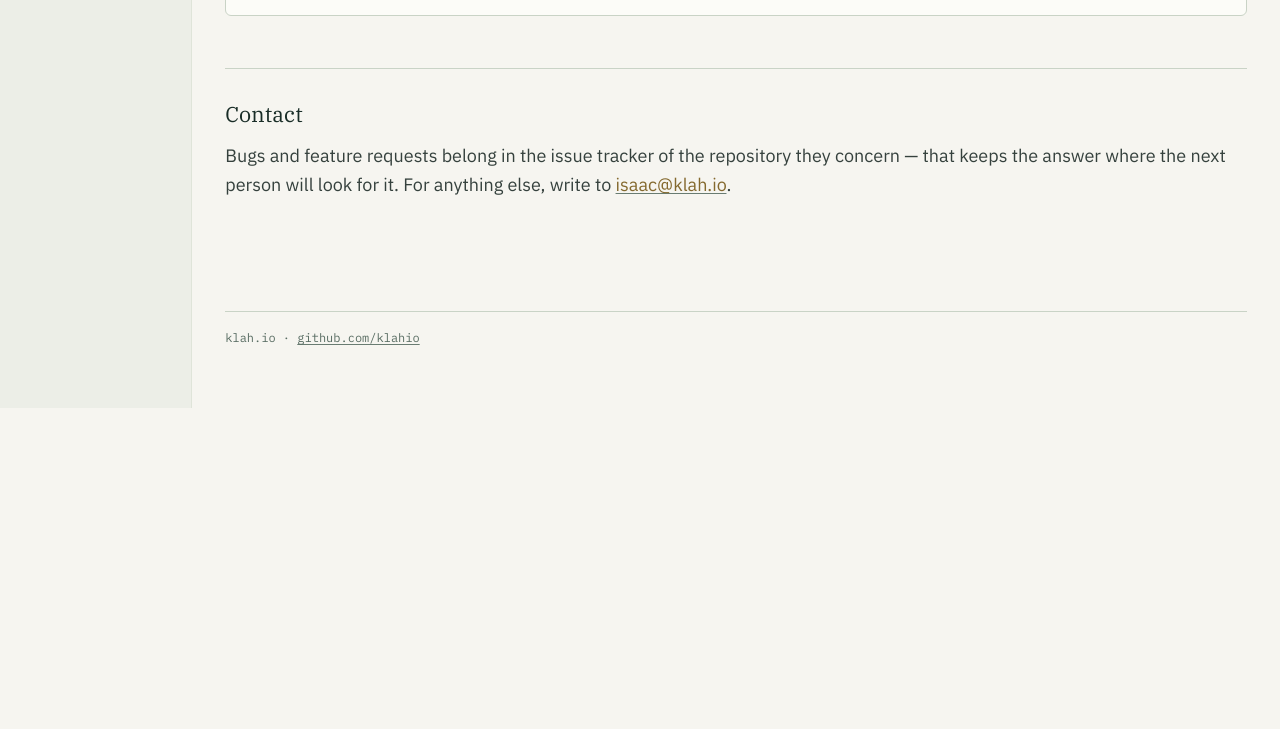
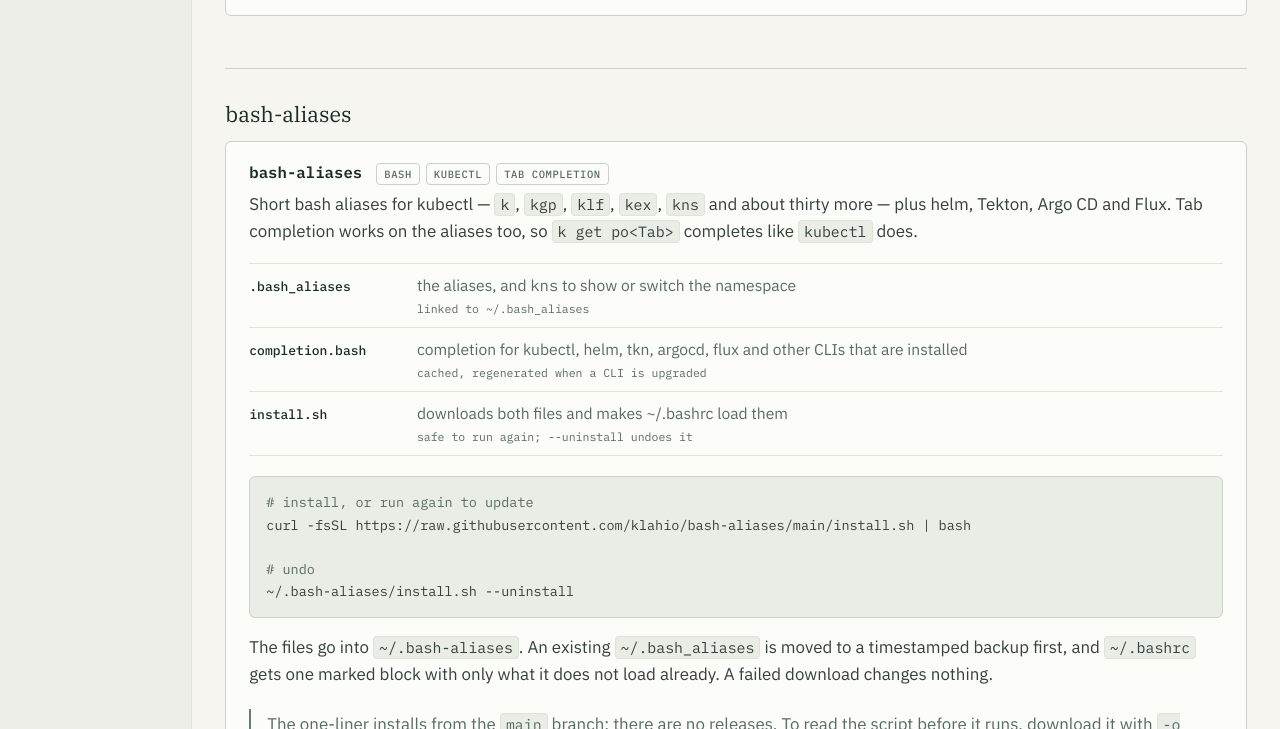
Before and after one commit to klahio/klahio.github.io, a plain HTML site: page index.html in a window 1280 px wide. Shown: the part 2071-2800 px from the top of the page. Before the commit the page ends 2479 px from the top, so only its background shows below. Drawn offline with Linux system fonts and the light colour scheme.

Commit message:
Add bash-aliases and its install command

```diff
--- a/index.html
+++ b/index.html
@@ -245,13 +245,14 @@ footer a{color:var(--paper-2)}
     <a href="#overview" class="on">Overview</a>
     <a href="#ai-stack-lite">ai-stack-lite</a>
     <a href="#kubectl-inferon">kubectl-inferon</a>
+    <a href="#bash-aliases">bash-aliases</a>
     <a href="#contact">Contact</a>
   </nav>
 
   <article id="main">
     <div class="headmeta" id="overview" style="scroll-margin-top:86px">
       <span class="badge">Open source</span>
-      <span class="meta">2 projects &middot; Kubernetes &middot; Helm &middot; kubectl</span>
+      <span class="meta">3 projects &middot; Kubernetes &middot; Helm &middot; kubectl</span>
     </div>
     <h1>Things built to be run</h1>
     <p class="lede">
@@ -261,8 +262,7 @@ footer a{color:var(--paper-2)}
       each one is what it is.
     </p>
     <p>
-      Each project is Apache-2.0 on GitHub, versioned, and installable with a single
-      command. Nothing here is a demo. If one of them breaks on your cluster, that is a
+      Each project is Apache-2.0 on GitHub and installable with a single command. Nothing here is a demo. If one of them breaks on your cluster, that is a
       bug worth an issue.
     </p>
 
@@ -396,6 +396,69 @@ kubectl inferon status sklearn-iris -n kserve-test</pre>
       </div>
     </section>
 
+    <section id="bash-aliases">
+      <h2>bash-aliases</h2>
+
+      <div class="proj">
+        <div class="proj-head">
+          <h3>bash-aliases</h3>
+          <div class="tags">
+            <span class="tag">bash</span>
+            <span class="tag">kubectl</span>
+            <span class="tag">Tab completion</span>
+          </div>
+        </div>
+        <p>
+          Short bash aliases for kubectl &mdash; <code>k</code>, <code>kgp</code>,
+          <code>klf</code>, <code>kex</code>, <code>kns</code> and about thirty more &mdash;
+          plus helm, Tekton, Argo CD and Flux. Tab completion works on the aliases too, so
+          <code>k get po&lt;Tab&gt;</code> completes like <code>kubectl</code> does.
+        </p>
+
+        <dl class="kv">
+          <div class="kv-row">
+            <dt>.bash_aliases</dt>
+            <dd>the aliases, and <code>kns</code> to show or switch the namespace<span class="where">linked to ~/.bash_aliases</span></dd>
+          </div>
+          <div class="kv-row">
+            <dt>completion.bash</dt>
+            <dd>completion for kubectl, helm, tkn, argocd, flux and other CLIs that are installed<span class="where">cached, regenerated when a CLI is upgraded</span></dd>
+          </div>
+          <div class="kv-row">
+            <dt>install.sh</dt>
+            <dd>downloads both files and makes ~/.bashrc load them<span class="where">safe to run again; --uninstall undoes it</span></dd>
+          </div>
+        </dl>
+
+        <pre><span class="c"># install, or run again to update</span>
+curl -fsSL https://raw.githubusercontent.com/klahio/bash-aliases/main/install.sh | bash
+
+<span class="c"># undo</span>
+~/.bash-aliases/install.sh --uninstall</pre>
+
+        <p>
+          The files go into <code>~/.bash-aliases</code>. An existing
+          <code>~/.bash_aliases</code> is moved to a timestamped backup first, and
+          <code>~/.bashrc</code> gets one marked block with only what it does not load
+          already. A failed download changes nothing.
+        </p>
+
+        <p class="note">
+          The one-liner installs from the <code>main</code> branch; there are no releases.
+          To read the script before it runs, download it with <code>-o install.sh</code> and
+          run <code>bash install.sh</code>, or clone the repository and run
+          <code>./install.sh</code> there, which uses the clone's files and downloads nothing.
+        </p>
+
+        <div class="links">
+          <a class="lbtn" href="https://github.com/klahio/bash-aliases">
+            <svg viewBox="0 0 16 16" aria-hidden="true"><path d="M8 0C3.58 0 0 3.58 0 8c0 3.54 2.29 6.53 5.47 7.59.4.07.55-.17.55-.38 0-.19-.01-.82-.01-1.49-2.01.37-2.53-.49-2.69-.94-.09-.23-.48-.94-.82-1.13-.28-.15-.68-.52-.01-.53.63-.01 1.08.58 1.23.82.72 1.21 1.87.87 2.33.66.07-.52.28-.87.51-1.07-1.78-.2-3.64-.89-3.64-3.95 0-.87.31-1.59.82-2.15-.08-.2-.36-1.02.08-2.12 0 0 .67-.21 2.2.82.64-.18 1.32-.27 2-.27s1.36.09 2 .27c1.53-1.04 2.2-.82 2.2-.82.44 1.1.16 1.92.08 2.12.51.56.82 1.27.82 2.15 0 3.07-1.87 3.75-3.65 3.95.29.25.54.73.54 1.48 0 1.07-.01 1.93-.01 2.2 0 .21.15.46.55.38A8.01 8.01 0 0 0 16 8c0-4.42-3.58-8-8-8Z"/></svg>
+            Source on GitHub
+          </a>
+        </div>
+      </div>
+    </section>
+
     <section id="contact">
       <h2>Contact</h2>
       <p>
```
